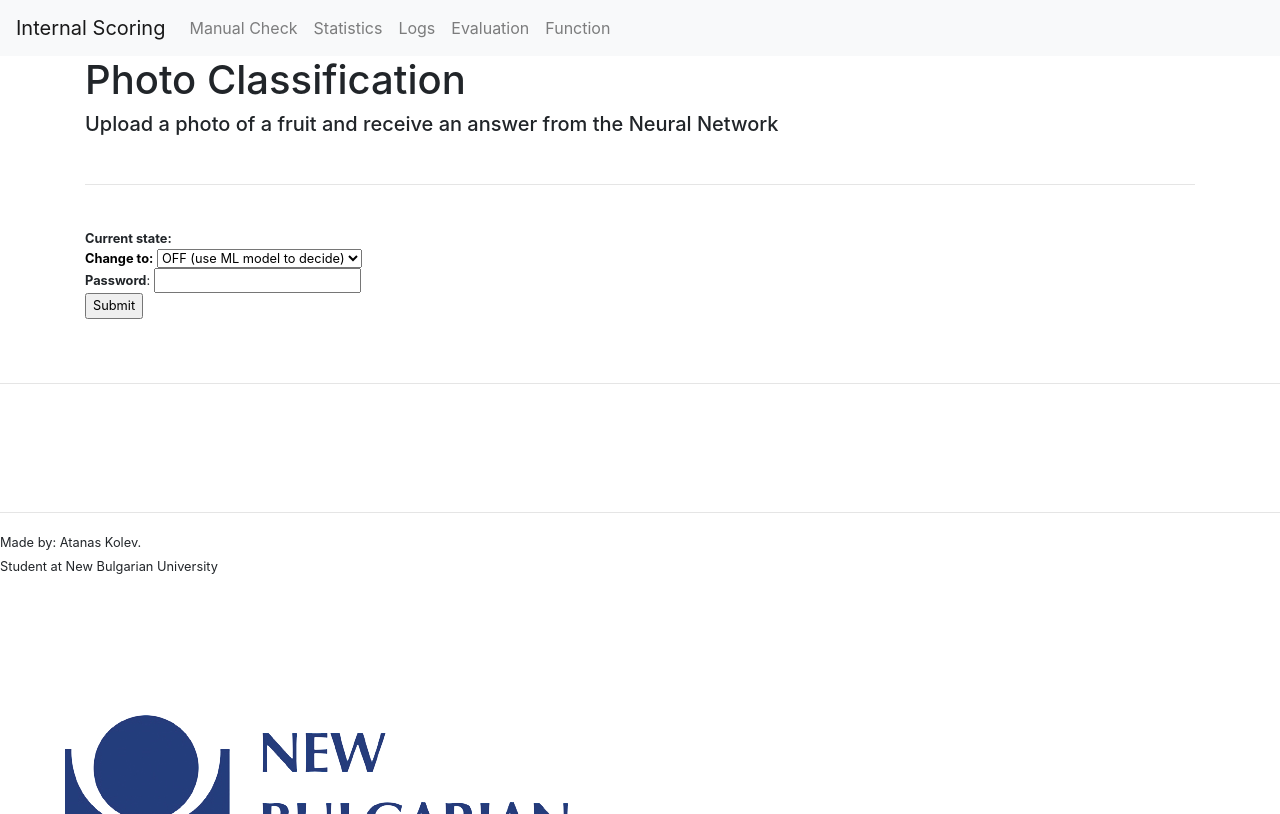
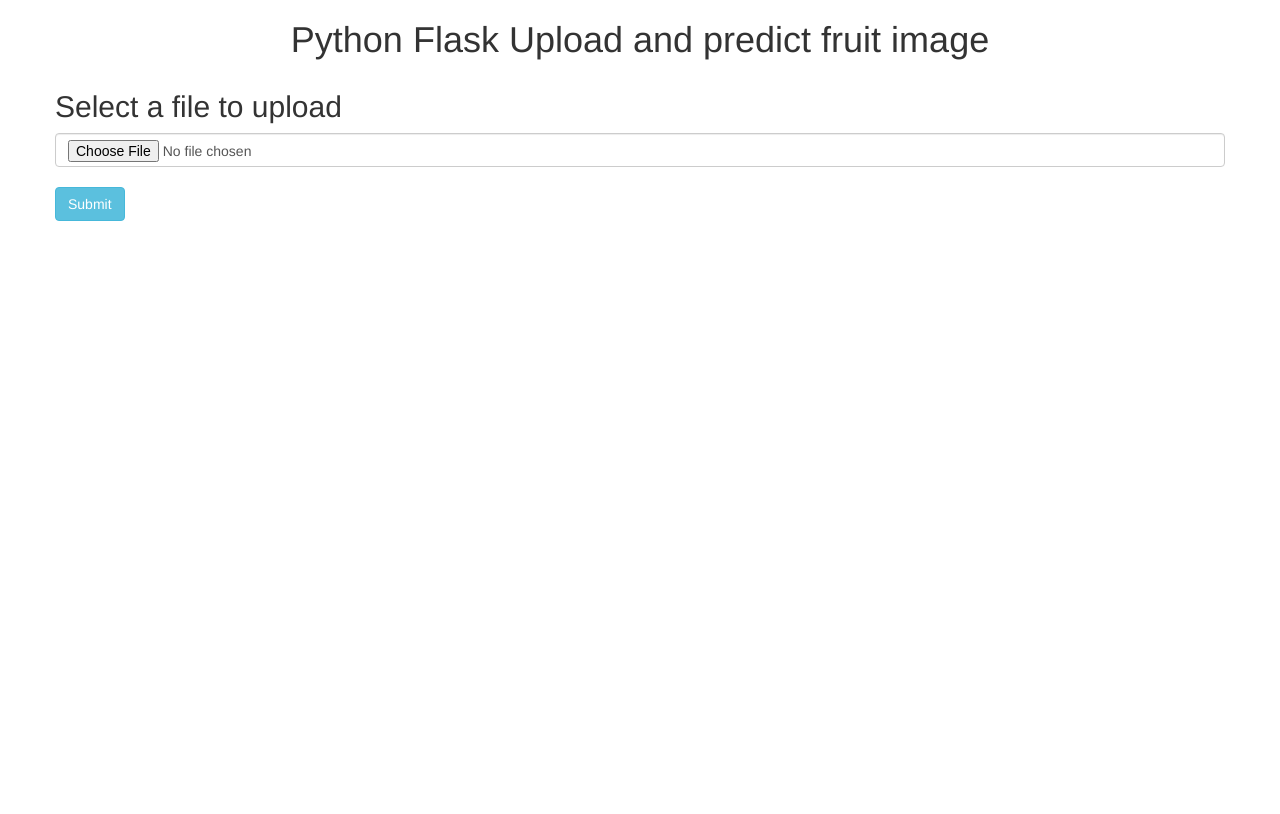
Before and after one commit to AtaKolev/Kontrolno2_SWArchitectures, a Flask app: template server/app/templates/index.html in a window 1280 px wide. Shown: the top 814 px of the page. After the commit the page ends 221 px from the top, so only its background shows below. Run offline with Flask 2, Linux system fonts and the light colour scheme; the template is opened without the code that fills it, so the values that code supplies are empty; parts of the project's set-up code (start-up, migrations or seed data) failed here and were passed over; some libraries are stand-ins or nearby versions.

Commit message:
Pre-docker commit. Finished the GUI

```diff
--- a/server/app/app.py
+++ b/server/app/app.py
@@ -1,13 +1,15 @@
-from flask import Flask, request, render_template
+from flask import Flask, redirect, request, render_template, flash, url_for
 import logging
 from logging.handlers import RotatingFileHandler
-import time, atexit
+from isort import file
 import pandas as pd
 pd.set_option('display.float_format', '{:.3f}'.format)
 from load_the_model import load_model
 import numpy as np
-from torchvision import datasets, models, transforms
+from torchvision import transforms
 from PIL import Image
+from werkzeug.utils import secure_filename
+import os
 
 app = Flask(__name__)
 
@@ -24,7 +26,19 @@
     handler.setFormatter(formatter)
     logger.addHandler(handler)
     return logger
-
+# ERROR LOGGER:
+def init_error_logger():
+    logger = logging.getLogger('IMAGE CLASSIFICATION ERRORS')
+    if logger.hasHandlers():
+        logger.handlers.clear()
+    logger.setLevel(level=logging.DEBUG)
+    # add a log rotating handler (rotates when the file becomes 10MB, or about 100k lines):
+    formatter = logging.Formatter('%(asctime)s - %(levelname)s - %(message)s')
+    handler = RotatingFileHandler('logs/server_error.log', maxBytes=10000000, backupCount=10)
+    handler.setLevel(level=logging.DEBUG)
+    handler.setFormatter(formatter)
+    logger.addHandler(handler)
+    return logger
 
 
 
@@ -33,15 +47,19 @@
 # Variables
 ##############################################
 app.logger = init_logger()
+app.error_logger = init_error_logger()
+app.secret_key = "vnimanieAI"
 app.categories = ['Apple Braeburn', 'Apple Granny Smith', 'Apricot', 'Avocado', 'Banana', 'Blueberry', 'Cactus fruit', 'Cantaloupe', 'Cherry',
                   'Clementine', 'Corn', 'Cucumber Ripe', 'Grape Blue', 'Kiwi', 'Lemon', 'Limes', 'Mango', 'Onion White', 'Orange', 'Papaya',
                   'Passion Fruit', 'Peach', 'Pear', 'Pepper Green', 'Pepper Red', 'Pineapple', 'Plum', 'Pomegranate', 'Potato Red', 'Raspberry', 'Strawberry', 'Tomato', 'Watermelon']
 # Predictor model
-app.predictor = load_model(file_name = 'trained_layer_params.pth', num_categories = len(app.categories)) # Default argument for file name
+app.predictor = load_model(last_layer_file_name = 'trained_layer_params.pth', num_categories = len(app.categories)) # Default argument for file name
 app.category_dictionary = {}
 for i, ele in enumerate(app.categories):
     app.category_dictionary.update({i : ele})
-
+app.ALLOWED_EXTENSIONS = set(['png', 'jpg', 'jpeg'])
+UPLOAD_FOLDER = 'static/uploads/'
+app.config['UPLOAD_FOLDER'] = UPLOAD_FOLDER
 
 
 
@@ -50,19 +68,24 @@
 ########################################
 # FUNCTIONS
 ########################################
-def predict(image):
+def allowed_file(filename):
+    return '.' in filename and filename.rsplit('.', 1)[1].lower() in app.ALLOWED_EXTENSIONS
+
+
+def predict(image_path):
     try:
         transformer = transforms.Compose([transforms.RandomResizedCrop(224),
                                     transforms.RandomHorizontalFlip(),
                                     transforms.ToTensor(),
                                     transforms.Normalize([0.485, 0.456, 0.406], [0.229, 0.224, 0.225])])
+        image = Image.open(image_path)
         to_predict = transformer(image)
         pred_tensor = app.predictor(to_predict.unsqueeze(0))
-        predicted_category = pred_tensor.argmax()
-        final_prediction = app.category_dictionary(predicted_category)
+        predicted_category = pred_tensor.argmax().item()
+        final_prediction = app.category_dictionary[predicted_category]
         return final_prediction
     except Exception as e:
-        return f"Model couldn't predict! [{e}]"
+        return f"Model couldn't predict! Reason: [{e}]"
 
 
 
@@ -72,7 +95,35 @@
 ####################################################
 # APP ROUTES
 ####################################################
-@app.route('/home', methods = ['GET', 'POST'])
+@app.route('/', methods = ['GET', 'POST'])
 def home():
 
     title = "Image classificator"
+    if 'file' not in request.files:
+        flash('No file part')
+        return render_template('index.html', title = title)
+    image = request.files['file']
+    if image.filename == '':
+        flash('No image selected for predicting')
+        return render_template('index.html', title = title)
+    if image and allowed_file(image.filename):
+        filename = secure_filename(image.filename)
+        image.save(os.path.join(app.config['UPLOAD_FOLDER'], filename))
+        flash("Image succesfully uploaded! Initiating prediction...\n")
+        try:
+            result = predict(os.path.join(app.config['UPLOAD_FOLDER'], filename))
+            flash("According to the neural network this is "+result)
+        except Exception as e:
+            flash(f"Neural Network couldn't process the image because of [{e}]")
+        return render_template('index.html', title = title, filename = filename)
+    else:
+        flash('Allowed image types are - png, jpg, jpeg')
+        return render_template('index.html', title = title)
+
+@app.route('/prediction/<filename>')
+def display_prediction(filename):
+    return redirect(url_for('static', filename='uploads/' + filename), code = 301)
+
+
+if __name__ == "__main__":
+    app.run()
--- a/server/app/templates/base.html
+++ b/server/app/templates/base.html
@@ -13,30 +13,11 @@
   </head>
   <body>
     <nav class="navbar navbar-expand-lg navbar-light bg-light">
-        <a class="navbar-brand" href="/home">Internal Scoring</a>
+        <a class="navbar-brand" href="/">Image classification</a>
         <button class="navbar-toggler" type="button" data-toggle="collapse" data-target="#navbarSupportedContent" aria-controls="navbarSupportedContent" aria-expanded="false" aria-label="Toggle navigation">
           <span class="navbar-toggler-icon"></span>
         </button>
 
-        <div class="collapse navbar-collapse" id="navbarSupportedContent1">
-          <ul class="navbar-nav mr-auto">
-            <li class="nav-item">
-              <a class="nav-link" href="/manual_check">Manual Check</a>
-            </li>
-            <li class="nav-item">
-              <a class="nav-link" href="/statistics">Statistics</a>
-            </li>
-            <li class="nav-item">
-              <a class="nav-link" href="/full_logs">Logs</a>
-            </li>
-            <li class="nav-item">
-              <a class="nav-link" href="/evaluation">Evaluation</a>
-            </li>
-            <li class="nav-item">
-              <a class="nav-link" href="/function">Function</a>
-            </li>
-          </ul>
-        </div>
     </nav>
 
 
--- a/server/app/templates/index.html
+++ b/server/app/templates/index.html
@@ -1,26 +1,41 @@
-{% extends 'base.html' %}
-{% block content %}
-
-    <div class="container">
-        <h1>Photo Classification</h1>
-        <h5>Upload a photo of a fruit and receive an answer from the Neural Network</h5>
-    </br><hr></br>
-
-    <small>
-    <b>Current state:</b> {{auto_approve_all | safe}} <br>
-        <form method="POST" action="/home">
-            <b style="color:black">Change to:</b>
-            <select name="mycheckbox">
-                <option value="0">OFF (use ML model to decide)</option>
-                <option value="1">ON (auto-approve all)</option>
-              </select>
-              <br/>
-              <b>Password</b>: <input type="password" name="mycheckbox"><br/>
-            <input type="submit" value="Submit">
-        </form>
-        </small>
-        {{form_responce | safe}}
-    </div>
-
-    </br></br><hr></br>
-{% endblock %}
+<html>
+<head>
+<title>Python Flask Upload and display image</title>
+<link rel="stylesheet" href="https://maxcdn.bootstrapcdn.com/bootstrap/3.3.6/css/bootstrap.min.css" />
+<script src="https://ajax.googleapis.com/ajax/libs/jquery/3.1.0/jquery.min.js"></script>
+</head>
+<body>
+<p><h1 align="center">Python Flask Upload and predict fruit image</h1></p>
+<div class="container">
+<div class="row">
+    <h2>Select a file to upload</h2>
+    <p>
+        {% with messages = get_flashed_messages() %}
+          {% if messages %}
+            <ul>
+            {% for message in messages %}
+              <li>{{ message }}</li>
+            {% endfor %}
+            </ul>
+          {% endif %}
+        {% endwith %}
+    </p>
+    {% if filename %}
+        <div>
+            <img src="{{ url_for('display_prediction', filename=filename) }}">
+        </div>
+    {% endif %}
+    <form method="post" action="/" enctype="multipart/form-data">
+        <dl>
+            <p>
+                <input type="file" name="file" class="form-control" autocomplete="off" required>
+            </p>
+        </dl>
+        <p>
+            <input type="submit" value="Submit" class="btn btn-info">
+        </p>
+    </form>
+</div>
+</div>
+</body>
+</html>
```
Also changed, not shown: 3 other files.
